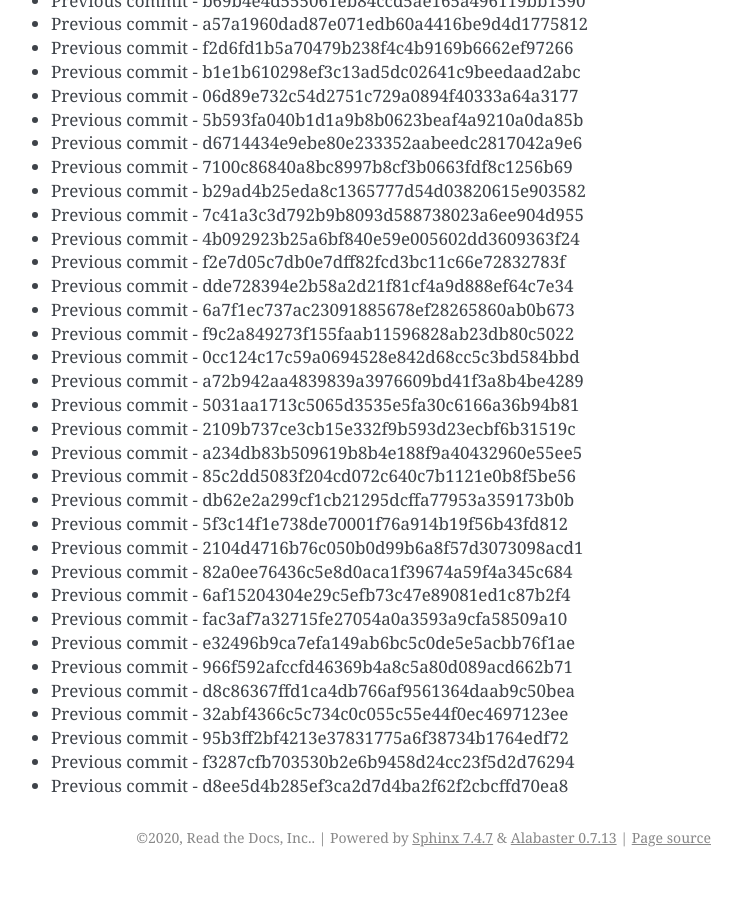
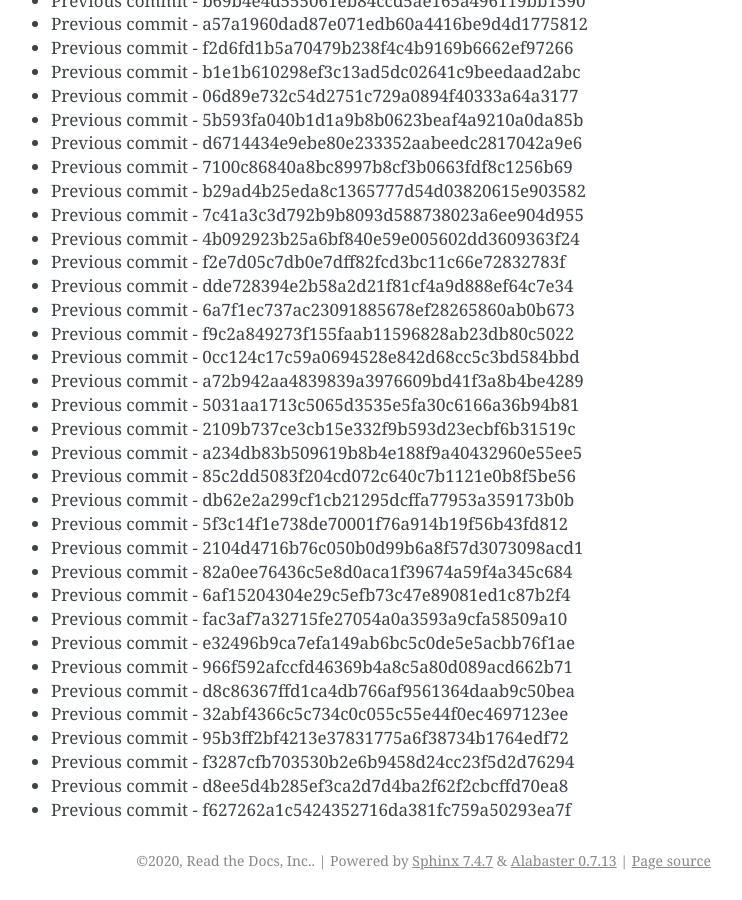
Before and after one commit to readthedocs/rtd-git-stresstest, a Sphinx documentation site: the page built from docs/updates.rst, in a window 1280 px wide and 900 px high, scrolled down 72236 px. Shown: the whole window, without its empty margins (399-1141 px from the left). Built offline with Sphinx 7.4.7, drawn with Linux system fonts in a browser that asks for light colours; before the commit the page ends 73113 px from its top, so only the background shows below that.

Commit message:
Generating commit from previous: f627262a1c5424352716da381fc759a50293ea7f

```diff
--- a/docs/updates.rst
+++ b/docs/updates.rst
@@ -3067,3 +3067,4 @@ It can be tested for any performance characteristics.
 * Previous commit - 95b3ff2bf4213e37831775a6f38734b1764edf72
 * Previous commit - f3287cfb703530b2e6b9458d24cc23f5d2d76294
 * Previous commit - d8ee5d4b285ef3ca2d7d4ba2f62f2cbcffd70ea8
+* Previous commit - f627262a1c5424352716da381fc759a50293ea7f
```
